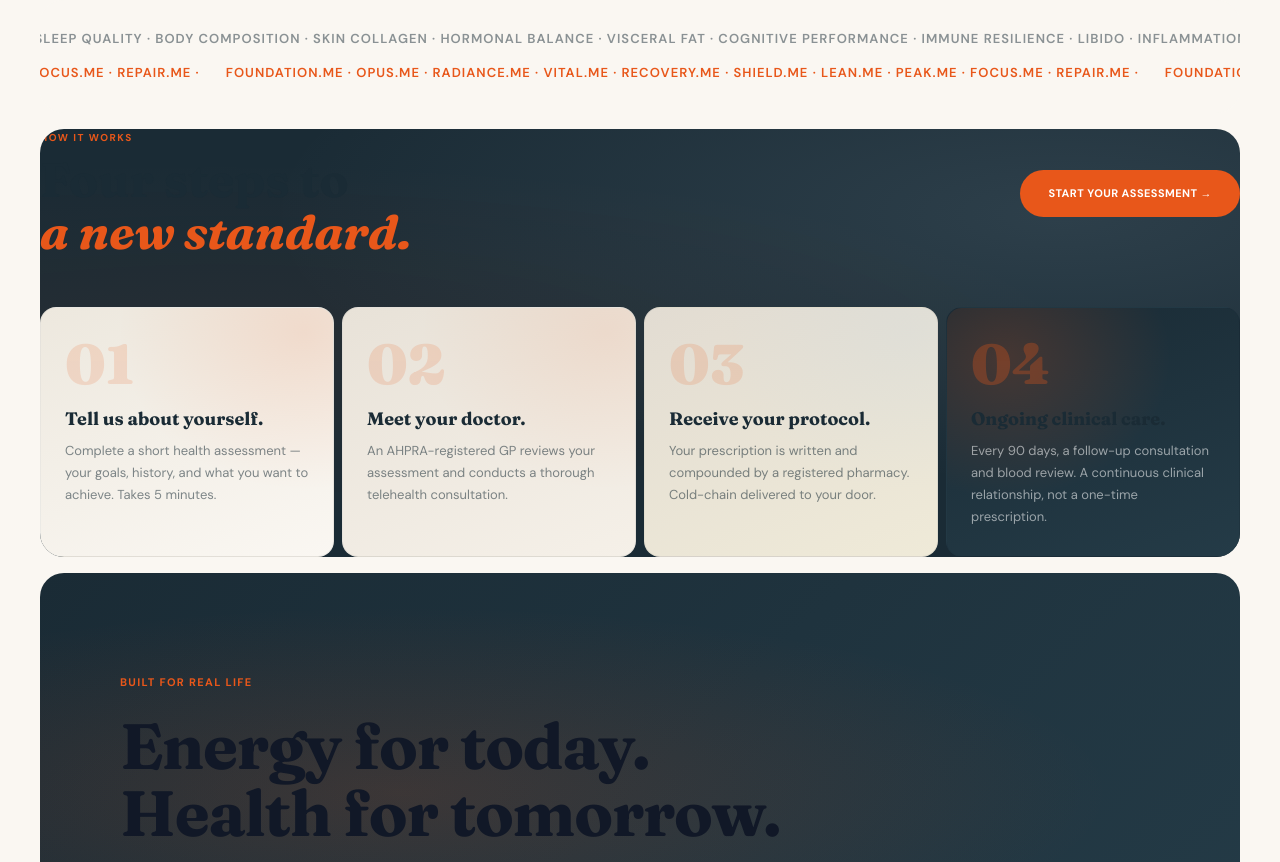
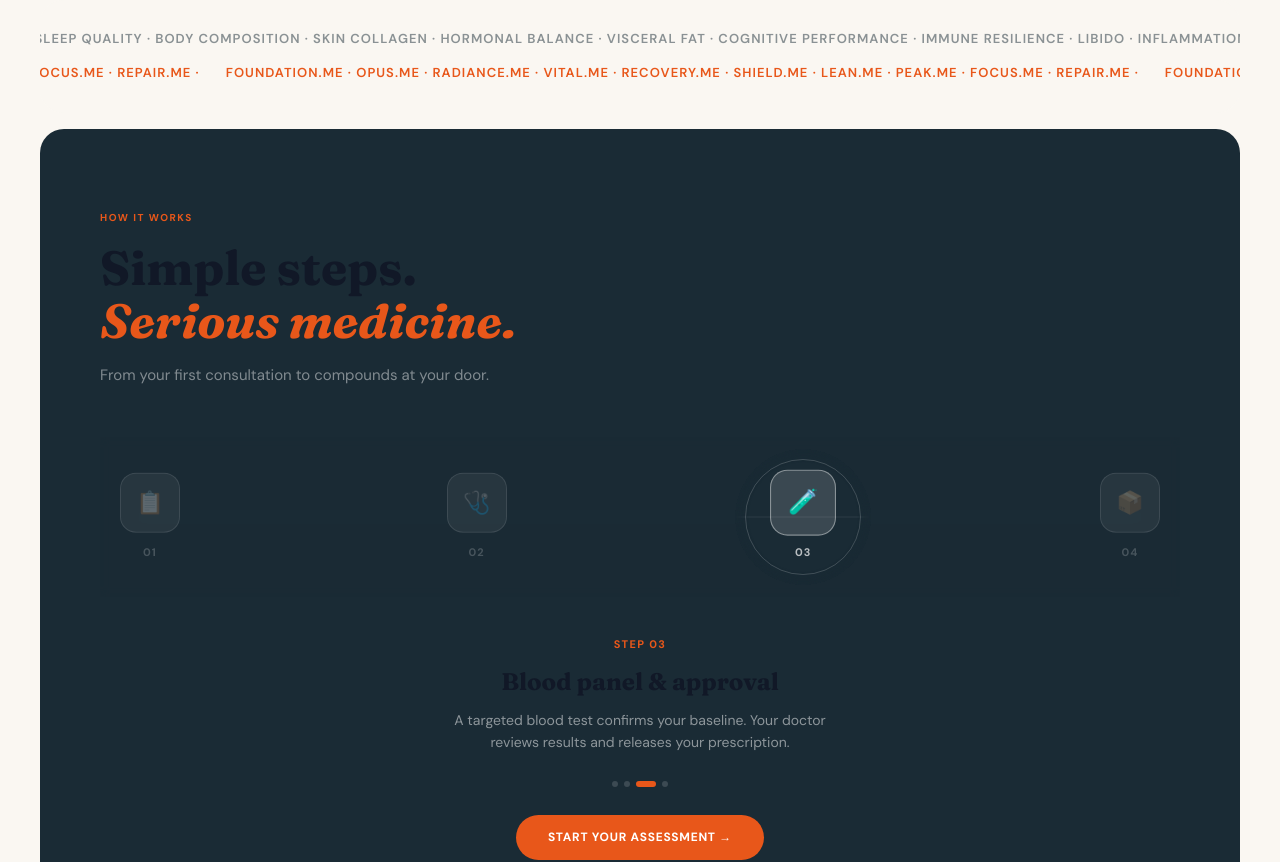
Before and after one commit to davemalcolm1-art/v2-meora, a React (Vite) app: page / in a window 1280 px wide. Shown: the part 2180-3042 px from the top of the page. Built offline with nearby package versions, Linux system fonts and the light colour scheme; no server answers; the HTML template or start-up script is replaced by a standard one; a web font is replaced by a local one.

Commit message:
feat: HowItWorks spotlight window animation
Co-Authored-By: Claude Opus 4.6 (1M context) <noreply@anthropic.com>

```diff
--- a/src/components/rill/HowItWorks.tsx
+++ b/src/components/rill/HowItWorks.tsx
@@ -1,264 +1,300 @@
-import { useEffect, useRef, useState } from "react";
+import { useState, useEffect, useRef } from "react";
 import { useQuiz } from "./quizContext";
 
 const steps = [
-  {
-    n: 1,
-    title: "Tell us about yourself.",
-    body: "Complete a short health assessment — your goals, history, and what you want to achieve. Takes 5 minutes.",
-    bg: "linear-gradient(160deg, #EDE8DE 0%, #FAF7F2 100%)",
-    glow: "radial-gradient(ellipse at 90% 10%, rgba(232,87,26,0.12) 0%, transparent 50%)",
-  },
-  {
-    n: 2,
-    title: "Meet your doctor.",
-    body: "An AHPRA-registered GP reviews your assessment and conducts a thorough telehealth consultation.",
-    bg: "linear-gradient(160deg, #E8E2D8 0%, #F5F0E8 100%)",
-    glow: "radial-gradient(ellipse at 90% 10%, rgba(232,87,26,0.09) 0%, transparent 50%)",
-  },
-  {
-    n: 3,
-    title: "Receive your protocol.",
-    body: "Your prescription is written and compounded by a registered pharmacy. Cold-chain delivered to your door.",
-    bg: "linear-gradient(160deg, #E2DCD2 0%, #EFEAD8 100%)",
-    glow: "radial-gradient(ellipse at 90% 10%, rgba(184,210,230,0.15) 0%, transparent 50%)",
-  },
-  {
-    n: 4,
-    title: "Ongoing clinical care.",
-    body: "Every 90 days, a follow-up consultation and blood review. A continuous clinical relationship, not a one-time prescription.",
-    bg: "linear-gradient(160deg, #1A2B35 0%, #243B47 100%)",
-    glow: "radial-gradient(ellipse at 20% 20%, rgba(232,87,26,0.2) 0%, transparent 50%)",
-  },
+  { num: "01", icon: "📋", title: "Complete your assessment", desc: "Tell us your goals and health history. Takes five minutes. Our clinical intake guides you through everything." },
+  { num: "02", icon: "🩺", title: "Consult your GP", desc: "An AHPRA-registered doctor reviews your intake and discusses the right protocol for you via telehealth." },
+  { num: "03", icon: "🧪", title: "Blood panel & approval", desc: "A targeted blood test confirms your baseline. Your doctor reviews results and releases your prescription." },
+  { num: "04", icon: "📦", title: "Compounds delivered", desc: "Your protocol is prepared by a registered compounding pharmacy and dispatched cold-chain to your door." },
 ];
-
-const StepCard = ({ step, index }: { step: typeof steps[0]; index: number }) => {
-  const ref = useRef<HTMLDivElement | null>(null);
-  const [revealed, setRevealed] = useState(false);
-  const [hovered, setHovered] = useState(false);
-
-  useEffect(() => {
-    const el = ref.current;
-    if (!el) return;
-    const io = new IntersectionObserver(
-      (entries) => {
-        entries.forEach((e) => {
-          if (e.isIntersecting) {
-            setRevealed(true);
-            io.unobserve(e.target);
-          }
-        });
-      },
-      { threshold: 0.25 }
-    );
-    io.observe(el);
-    return () => io.disconnect();
-  }, []);
-
-  const isDark = index === 3;
-  const num = String(step.n).padStart(2, "0");
-  const delay = index * 120;
-
-  return (
-    <div
-      ref={ref}
-      onMouseEnter={() => setHovered(true)}
-      onMouseLeave={() => setHovered(false)}
-      style={{
-        background: step.bg,
-        borderRadius: 16,
-        padding: "28px 24px",
-        border: "1px solid rgba(26,43,53,0.06)",
-        transition: "all 0.3s ease",
-        cursor: "pointer",
-        transform: revealed
-          ? hovered ? "translateY(-4px)" : "translateY(0)"
-          : "translateY(24px)",
-        boxShadow: hovered
-          ? isDark ? "0 12px 40px rgba(0,0,0,0.25)" : "0 12px 40px rgba(26,43,53,0.12)"
-          : "none",
-        opacity: revealed ? 1 : 0,
-        transitionDelay: revealed ? "0ms" : `${delay}ms`,
-        position: "relative",
-        overflow: "hidden",
-      }}
-    >
-      {/* Card glow */}
-      <div
-        aria-hidden="true"
-        style={{
-          position: "absolute",
-          inset: 0,
-          background: step.glow,
-          pointerEvents: "none",
-          zIndex: 0,
-        }}
-      />
-      <div style={{ position: "relative", zIndex: 1 }}>
-        <div
-          style={{
-            fontFamily: "'Fraunces', serif",
-            fontWeight: 900,
-            fontSize: 56,
-            color: "#E8571A",
-            opacity: isDark ? 0.3 : 0.15,
-            lineHeight: 1,
-            marginBottom: 16,
-          }}
-        >
-          {num}
-        </div>
-        <h3
-          style={{
-            fontFamily: "'Fraunces', serif",
-            fontWeight: 600,
-            fontSize: 18,
-            color: isDark ? "#FFFFFF" : "#1A2B35",
-            lineHeight: 1.2,
-            margin: "0 0 10px",
-          }}
-        >
-          {step.title}
-        </h3>
-        <p
-          style={{
-            fontFamily: "'DM Sans', sans-serif",
-            fontWeight: 400,
-            fontSize: 13,
-            color: isDark ? "rgba(255,255,255,0.55)" : "rgba(26,43,53,0.55)",
-            lineHeight: 1.7,
-            margin: 0,
-          }}
-        >
-          {step.body}
-        </p>
-      </div>
-    </div>
-  );
-};
 
 const HowItWorks = () => {
   const { open } = useQuiz();
-  const [isMobile, setIsMobile] = useState(false);
+  const [current, setCurrent] = useState(0);
+  const stageRef = useRef<HTMLDivElement>(null);
+  const overlayRef = useRef<HTMLDivElement>(null);
+  const ringRef = useRef<HTMLDivElement>(null);
+  const stepRefs = useRef<(HTMLButtonElement | null)[]>([null, null, null, null]);
+  const intervalRef = useRef<ReturnType<typeof setInterval>>();
+
+  const resetInterval = () => {
+    if (intervalRef.current) clearInterval(intervalRef.current);
+    intervalRef.current = setInterval(() => {
+      setCurrent((prev) => (prev + 1) % steps.length);
+    }, 2800);
+  };
 
   useEffect(() => {
-    const check = () => setIsMobile(window.innerWidth <= 768);
-    check();
-    window.addEventListener("resize", check);
-    return () => window.removeEventListener("resize", check);
+    resetInterval();
+    return () => { if (intervalRef.current) clearInterval(intervalRef.current); };
   }, []);
+
+  // Spotlight position
+  useEffect(() => {
+    const stage = stageRef.current;
+    const overlay = overlayRef.current;
+    const ring = ringRef.current;
+    const btn = stepRefs.current[current];
+    if (!stage || !overlay || !ring || !btn) return;
+
+    const stageRect = stage.getBoundingClientRect();
+    const iconWrap = btn.querySelector("[data-icon-wrap]") as HTMLElement;
+    if (!iconWrap) return;
+    const iconRect = iconWrap.getBoundingClientRect();
+    const x = iconRect.left + iconRect.width / 2 - stageRect.left;
+    const pct = (x / stage.offsetWidth * 100).toFixed(1) + "%";
+
+    overlay.style.setProperty("--spot-x", pct);
+    ring.style.left = x + "px";
+  }, [current]);
 
   return (
     <section
-      className="how-section how-section--v3"
       id="how"
       style={{
-        background: "#FAF7F2",
+        background: "#1A2B35",
+        padding: "80px 0",
         margin: "0 40px",
         borderRadius: 24,
-        padding: "80px 60px",
         overflow: "hidden",
         position: "relative",
       }}
     >
-      {/* Ambient glow */}
+      {/* HEADER */}
+      <div style={{ padding: "0 60px 48px" }}>
+        <span style={{
+          display: "block",
+          fontFamily: "'DM Sans', sans-serif",
+          fontWeight: 700,
+          fontSize: "10px",
+          letterSpacing: "0.15em",
+          textTransform: "uppercase",
+          color: "#E8571A",
+          marginBottom: "16px",
+        }}>
+          HOW IT WORKS
+        </span>
+        <h2 style={{
+          fontFamily: "'Fraunces', serif",
+          fontWeight: 700,
+          fontSize: "clamp(32px, 4vw, 48px)",
+          lineHeight: 1.1,
+          color: "#fff",
+          margin: "0 0 4px",
+        }}>
+          Simple steps.<br />
+          <span style={{ fontStyle: "italic", color: "#E8571A" }}>Serious medicine.</span>
+        </h2>
+        <p style={{
+          fontFamily: "'DM Sans', sans-serif",
+          fontWeight: 400,
+          fontSize: "15px",
+          color: "rgba(255,255,255,0.45)",
+          margin: "16px 0 0",
+        }}>
+          From your first consultation to compounds at your door.
+        </p>
+      </div>
+
+      {/* STAGE */}
+      <div ref={stageRef} style={{ position: "relative", height: 160, margin: "0 60px 32px" }}>
+        {/* Connecting line */}
+        <div style={{
+          position: "absolute",
+          top: "50%",
+          left: 40,
+          right: 40,
+          height: 1,
+          background: "rgba(255,255,255,0.08)",
+          transform: "translateY(-50%)",
+          zIndex: 0,
+        }} />
+
+        {/* Blur overlay */}
         <div
-        aria-hidden="true"
+          ref={overlayRef}
           style={{
             position: "absolute",
             inset: 0,
-          background: "radial-gradient(ellipse at 15% 50%, rgba(232,87,26,0.06) 0%, transparent 60%), radial-gradient(ellipse at 85% 20%, rgba(184,210,230,0.12) 0%, transparent 55%)",
+            backdropFilter: "blur(5px)",
+            background: "rgba(26,43,53,0.5)",
+            zIndex: 2,
+            transition: "--spot-x 0.6s cubic-bezier(0.34,1.56,0.64,1)",
+            WebkitMaskImage: "radial-gradient(circle 58px at var(--spot-x, 12.5%) 50%, transparent 0%, transparent 54px, black 68px)",
+            maskImage: "radial-gradient(circle 58px at var(--spot-x, 12.5%) 50%, transparent 0%, transparent 54px, black 68px)",
+          } as React.CSSProperties}
+        />
+
+        {/* Window ring */}
+        <div
+          ref={ringRef}
+          style={{
+            position: "absolute",
+            width: 116,
+            height: 116,
+            borderRadius: "50%",
+            border: "1.5px solid rgba(255,255,255,0.18)",
+            top: "50%",
+            transform: "translate(-50%, -50%)",
+            zIndex: 3,
             pointerEvents: "none",
-          zIndex: 0,
+            transition: "left 0.6s cubic-bezier(0.34,1.56,0.64,1)",
           }}
         />
 
-      {/* Header row */}
-      <div
+        {/* Step buttons */}
+        <div style={{
+          display: "flex",
+          justifyContent: "space-between",
+          position: "absolute",
+          top: "50%",
+          left: 0,
+          right: 0,
+          transform: "translateY(-50%)",
+          padding: "0 20px",
+          zIndex: 4,
+        }}>
+          {steps.map((step, i) => {
+            const active = i === current;
+            return (
+              <button
+                key={step.num}
+                ref={(el) => { stepRefs.current[i] = el; }}
+                onClick={() => { setCurrent(i); resetInterval(); }}
                 style={{
                   display: "flex",
-          justifyContent: "space-between",
-          alignItems: isMobile ? "flex-start" : "center",
-          flexWrap: "wrap",
-          gap: 24,
-          marginBottom: 48,
-          position: "relative",
-          zIndex: 1,
+                  flexDirection: "column",
+                  alignItems: "center",
+                  gap: 10,
+                  background: "none",
+                  border: "none",
+                  cursor: "pointer",
                 }}
               >
-        <div>
                 <div
+                  data-icon-wrap
                   style={{
+                    width: 60,
+                    height: 60,
+                    borderRadius: 16,
+                    display: "flex",
+                    alignItems: "center",
+                    justifyContent: "center",
+                    background: active ? "rgba(255,255,255,0.14)" : "rgba(255,255,255,0.06)",
+                    border: active ? "1px solid rgba(255,255,255,0.4)" : "1px solid rgba(255,255,255,0.1)",
+                    transform: active ? "scale(1.1)" : "scale(1)",
+                    transition: "all 0.4s ease",
+                  }}
+                >
+                  <span style={{
                     fontFamily: "'DM Sans', sans-serif",
                     fontWeight: 700,
+                    fontSize: 22,
+                    opacity: active ? 1 : 0.25,
+                    transition: "opacity 0.4s ease",
+                  }}>
+                    {step.icon}
+                  </span>
+                </div>
+                <span style={{
+                  fontFamily: "'DM Sans', sans-serif",
+                  fontWeight: 700,
+                  fontSize: 11,
+                  letterSpacing: "0.1em",
+                  color: active ? "rgba(255,255,255,0.7)" : "rgba(255,255,255,0.2)",
+                  transition: "color 0.4s ease",
+                }}>
+                  {step.num}
+                </span>
+              </button>
+            );
+          })}
+        </div>
+      </div>
+
+      {/* INFO SECTION */}
+      <div style={{ textAlign: "center", minHeight: 90, padding: "0 60px" }}>
+        <div key={current} style={{ animation: "fadeUp 0.3s ease both" }}>
+          <span style={{
+            fontFamily: "'DM Sans', sans-serif",
+            fontWeight: 700,
+            fontSize: 11,
+            letterSpacing: "0.12em",
             textTransform: "uppercase",
             color: "#E8571A",
-              fontSize: 10,
-              letterSpacing: "0.15em",
-              marginBottom: 8,
-            }}
-          >
-            HOW IT WORKS
-          </div>
-          <div
-            style={{
+          }}>
+            STEP {steps[current].num}
+          </span>
+          <h3 style={{
             fontFamily: "'Fraunces', serif",
             fontWeight: 700,
-              color: "#1A2B35",
-              fontSize: "clamp(32px, 4vw, 48px)",
-              lineHeight: 1.1,
-            }}
-          >
-            Four steps to
-          </div>
-          <div
-            style={{
-              fontFamily: "'Fraunces', serif",
-              fontWeight: 700,
-              fontStyle: "italic",
-              color: "#E8571A",
-              fontSize: "clamp(32px, 4vw, 48px)",
-              lineHeight: 1.1,
-            }}
-          >
-            a new standard.
+            fontSize: 24,
+            color: "#fff",
+            margin: "6px 0",
+          }}>
+            {steps[current].title}
+          </h3>
+          <p style={{
+            fontFamily: "'DM Sans', sans-serif",
+            fontWeight: 400,
+            fontSize: 14,
+            color: "rgba(255,255,255,0.5)",
+            lineHeight: 1.6,
+            maxWidth: 380,
+            margin: "0 auto",
+          }}>
+            {steps[current].desc}
+          </p>
         </div>
       </div>
+
+      {/* DOT INDICATORS */}
+      <div style={{ display: "flex", justifyContent: "center", gap: 6, marginTop: 28 }}>
+        {steps.map((_, i) => (
+          <button
+            key={i}
+            onClick={() => { setCurrent(i); resetInterval(); }}
+            style={{
+              width: i === current ? 20 : 6,
+              height: 6,
+              borderRadius: i === current ? 3 : "50%",
+              background: i === current ? "#E8571A" : "rgba(255,255,255,0.15)",
+              border: "none",
+              padding: 0,
+              cursor: "pointer",
+              transition: "all 0.3s ease",
+            }}
+          />
+        ))}
+      </div>
+
+      {/* CTA */}
       <button
         onClick={open}
         style={{
+          display: "block",
+          margin: "28px auto 0",
           background: "#E8571A",
-            color: "#FFFFFF",
-            border: "none",
-            borderRadius: 999,
-            padding: "14px 28px",
+          color: "#fff",
           fontFamily: "'DM Sans', sans-serif",
           fontWeight: 700,
-            fontSize: 11,
-            letterSpacing: "0.04em",
-            textTransform: "uppercase",
+          fontSize: 12,
+          letterSpacing: "0.06em",
+          borderRadius: 999,
+          padding: "12px 32px",
+          border: "none",
           cursor: "pointer",
-            whiteSpace: "nowrap",
         }}
       >
         START YOUR ASSESSMENT →
       </button>
-      </div>
 
-      {/* Cards */}
-      <div
-        style={{
-          display: "grid",
-          gridTemplateColumns: isMobile ? "1fr" : "repeat(4, 1fr)",
-          gap: 8,
-          position: "relative",
-          zIndex: 1,
-        }}
-      >
-        {steps.map((s, i) => (
-          <StepCard key={s.n} step={s} index={i} />
-        ))}
-      </div>
+      <style>{`
+        @keyframes fadeUp {
+          from { opacity: 0; transform: translateY(8px); }
+          to { opacity: 1; transform: translateY(0); }
+        }
+      `}</style>
     </section>
   );
 };
```
Lines whose indentation alone changed are shown as unchanged.
